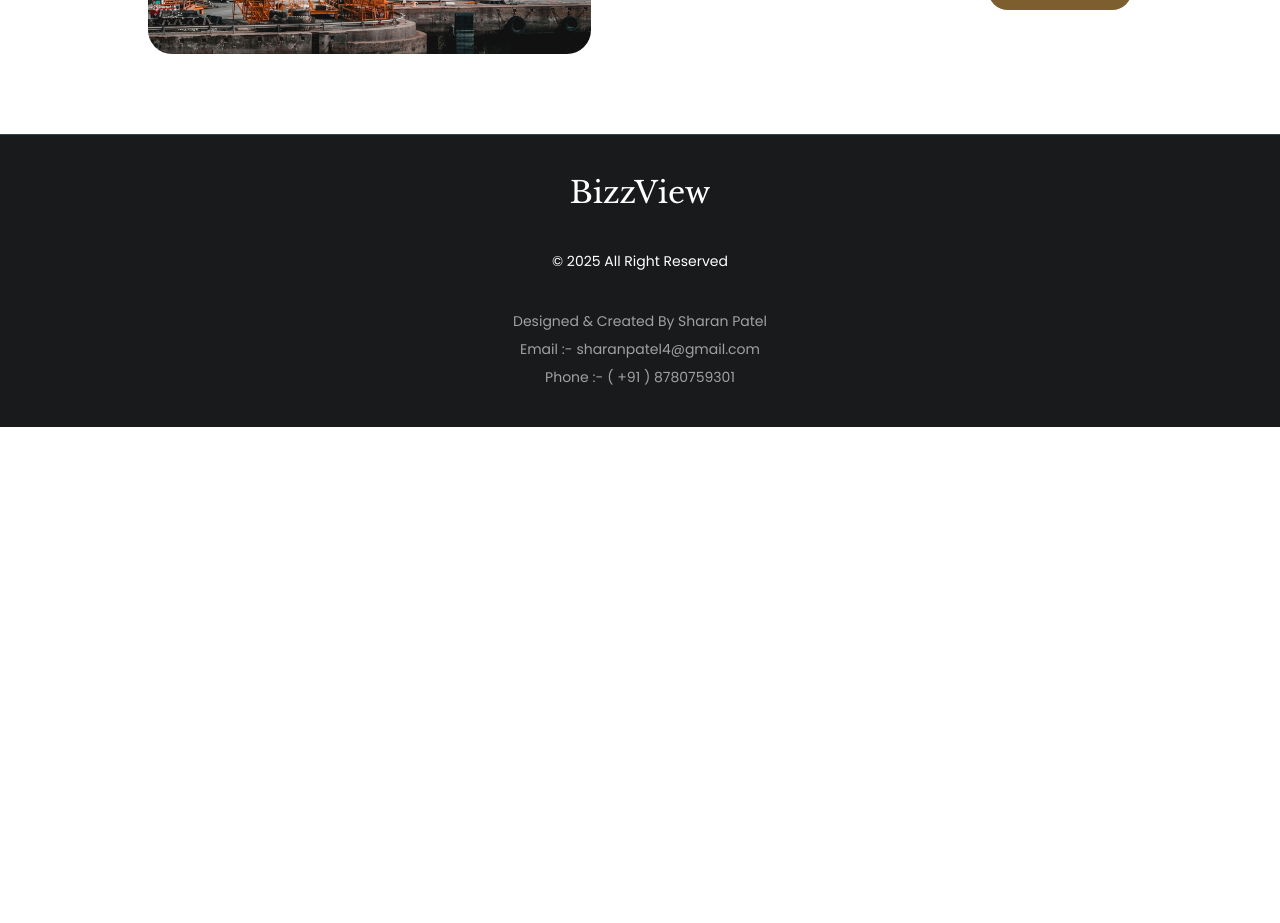
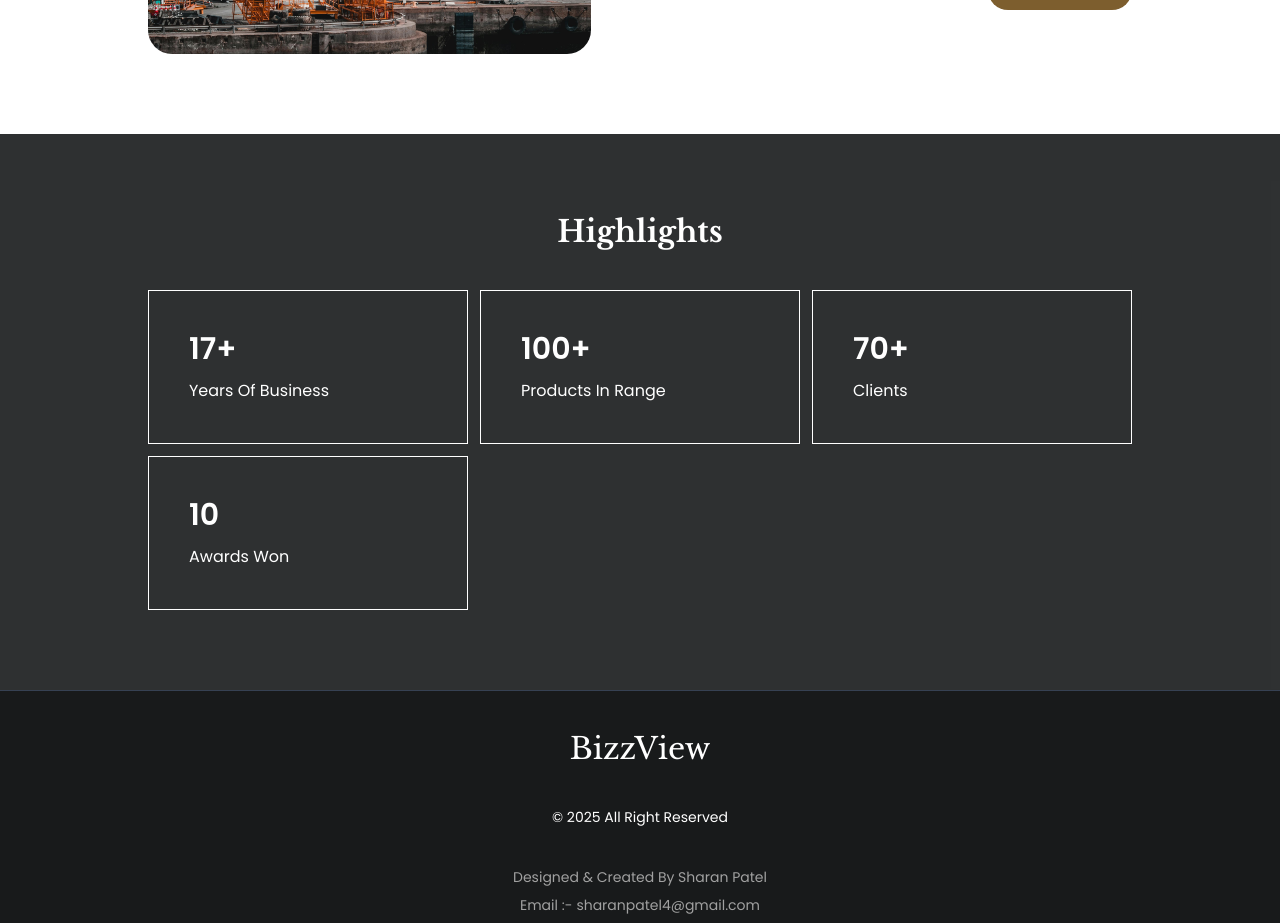
Before and after one commit to PatelSharan/MAIN-BIZZ-VIEW, a Next.js app in the folder client/: page / in a window 1280 px wide. Shown: the part 2360-3283 px from the top of the page. Before the commit the page ends 2787 px from the top, so only its background shows below. Built offline with nearby package versions, Linux system fonts and the light colour scheme.

Commit message:
MAIN - ADDED animate number

```diff
--- a/client/package.json
+++ b/client/package.json
@@ -12,8 +12,10 @@
     "aos": "^2.3.4",
     "next": "15.5.4",
     "react": "19.1.0",
+    "react-countup": "^6.5.3",
     "react-dom": "19.1.0",
     "react-icons": "^5.5.0",
+    "react-intersection-observer": "^10.0.0",
     "tailwind-scrollbar": "^4.0.2"
   },
   "devDependencies": {
--- a/client/src/app/page.js
+++ b/client/src/app/page.js
@@ -1,10 +1,20 @@
+"use client"
 import AOSWrapper from "@/components/common/AOSWrapper";
 import Heading from "@/components/layouts/Heading";
 import ProductBox from "@/components/layouts/ProductBox";
 import Image from "next/image";
 import Link from "next/link";
+import CountUp from "react-countup";
+import { useInView } from "react-intersection-observer";
+
 
 export default function Home() {
+
+  const { ref: highlightsRef, inView } = useInView({
+    triggerOnce: true,
+    threshold: 0.3,
+  });
+
 
   return (
     <>
@@ -160,6 +170,44 @@ export default function Home() {
           </div>
         </section>
       </AOSWrapper>
+
+
+      {/* <<=== MAIN = Highlights */}
+      <section className="py-20 bg-primary-bgColor/90" ref={highlightsRef}>
+        <div className="space-y-10 layout-container text-theme-text">
+          <Heading
+            desc={"Highlights"}
+            className={"text-center"}
+          />
+          <div className="grid grid-cols-1 md:grid-cols-2 lg:grid-cols-3 gap-3">
+            {[
+              { title: "17", suffix: "+", label: "Years Of Business" },
+              { title: "100", suffix: "+", label: "Products In Range", duration: 6 },
+              { title: "70", suffix: "+", label: "Clients", duration: 4 },
+              { title: "10", label: "Awards Won" },
+            ].map((item, idx) => (
+              <div
+                key={idx}
+                className="p-10 space-y-3 border"
+              >
+                <div className="font-semibold text-3xl text-left">
+                  {inView ? (
+                    <CountUp
+                      start={0}
+                      end={item?.title}
+                      duration={item?.duration || 2}
+                      suffix={item?.suffix}
+                    />
+                  ) : (
+                    0
+                  )}
+                </div>
+                <div>{item.label}</div>
+              </div>
+            ))}
+          </div>
+        </div>
+      </section>
     </>
   );
 }
```
Also changed, not shown: 1 other file (tests, documents, lock files or other folders).
